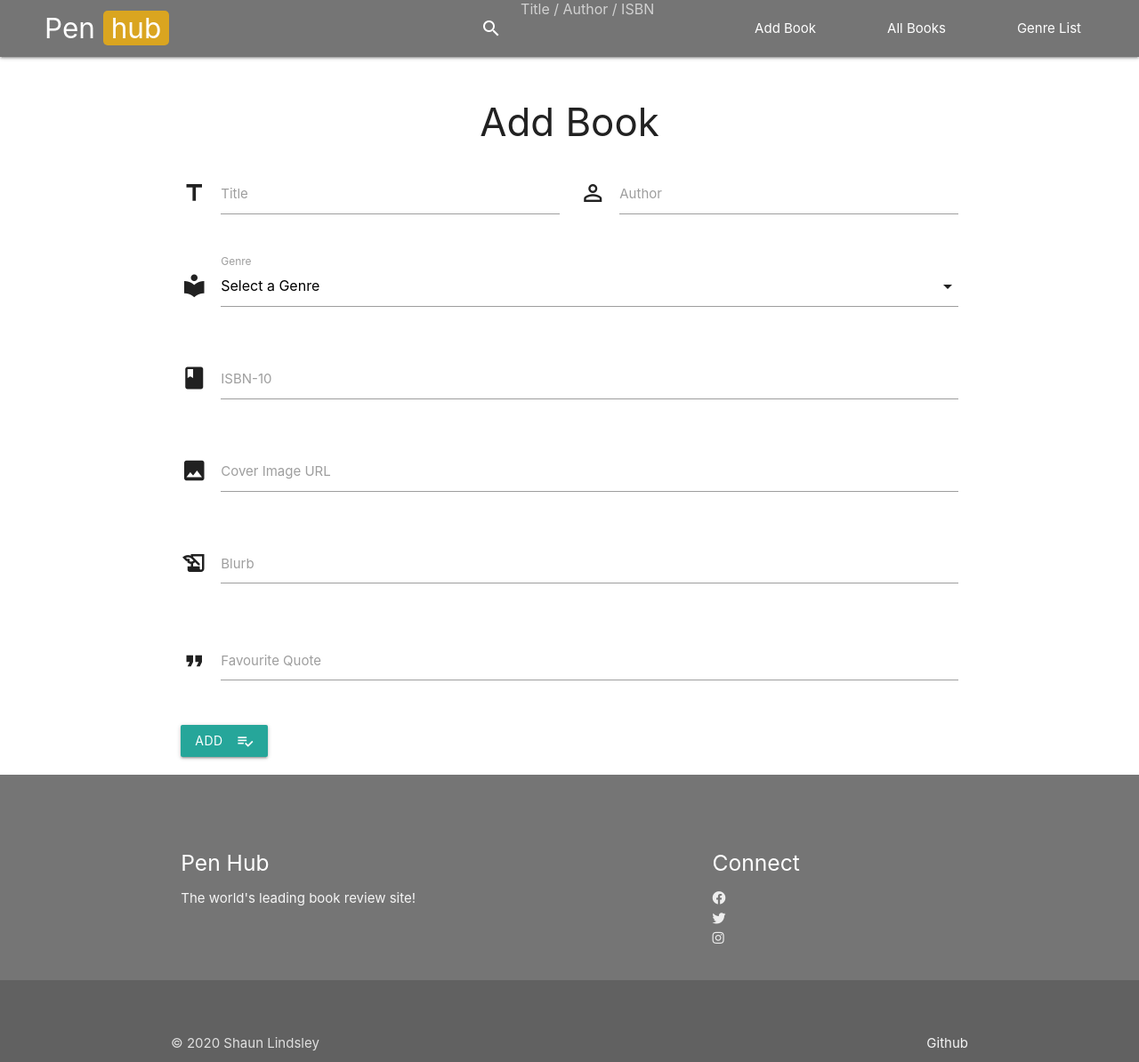
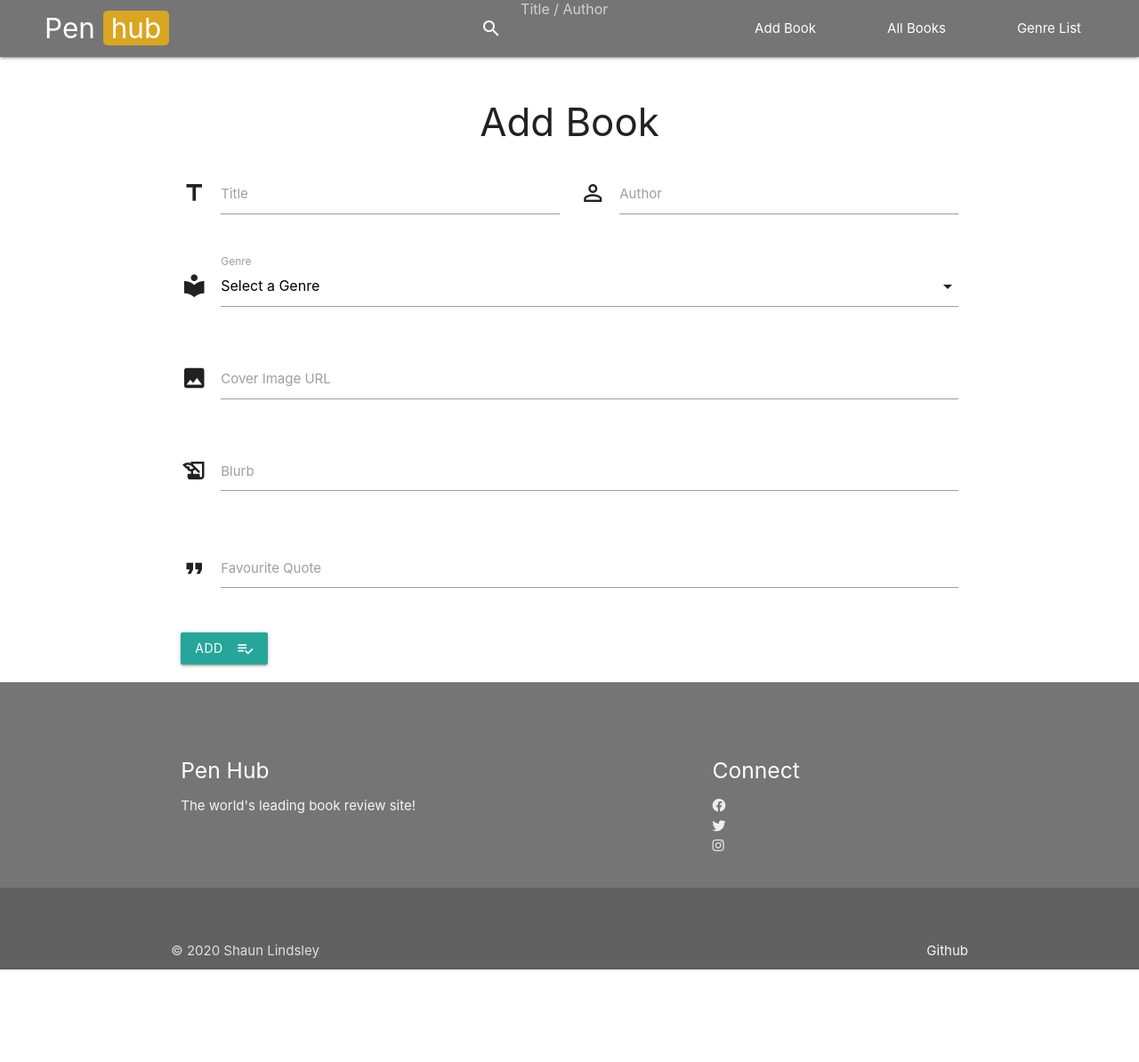
Before and after one commit to vdgvzr/milestone-project-3, a Flask app: page /add_book in a window 1280 px wide. Shown: the whole page at 89% size. After the commit the page ends 1090 px from the top, so only its background shows below. Run offline with Flask 2, Linux system fonts and the light colour scheme; data that the repository does not hold is empty; some libraries are stand-ins or nearby versions.

Commit message:
Removed book_isbn field from all documents as data is irrelevant for app purposes

```diff
--- a/templates/add-book.html
+++ b/templates/add-book.html
@@ -36,16 +36,6 @@
                     {% endfor %}
                     </select>
                     <label>Genre</label>
-                </div>
-            </div>
-
-            <div class="row">
-                <div class="input-field col s12">
-                    <i class="material-icons prefix">book</i>
-
-                    <input id="book_isbn" name="book_isbn" type="text" class="validate" required>
-
-                    <label for="icon_prefix">ISBN-10</label>
                 </div>
             </div>
 
--- a/templates/base.html
+++ b/templates/base.html
@@ -36,7 +36,7 @@
                     <li>
                         <form action="{{ url_for('search_books') }}">
                             <div class="input-field">
-                                <input id="search0" type="search" name="search" placeholder="Title / Author / ISBN" required>
+                                <input id="search0" type="search" name="search" placeholder="Title / Author" required>
                                 <label class="label-icon" for="search"><i class="material-icons">search</i></label>
                                 <i class="material-icons">close</i>
                             </div>
--- a/templates/book-review.html
+++ b/templates/book-review.html
@@ -17,8 +17,6 @@
         <p>{{book.genre_name}}</p>
 
         <p>{{book.book_blurb}}</p>
-
-        <h6>ISBN-10: {{book.book_isbn}}</h6>
 
         <p>Reader rating: {{average}}/5</p>
 
--- a/templates/index.html
+++ b/templates/index.html
@@ -45,7 +45,7 @@
                     <div class="nav-wrapper">
                         <form action="{{ url_for('search_books') }}">
                             <div class="input-field">
-                            <input id="search0" type="search" name="search" placeholder="Title / Author / ISBN" required>
+                            <input id="search0" type="search" name="search" placeholder="Title / Author" required>
                             <label class="label-icon" for="search"><i class="material-icons">search</i></label>
                             <i class="material-icons">close</i>
                             </div>
--- a/templates/search-results.html
+++ b/templates/search-results.html
@@ -10,9 +10,9 @@
         <div>
             <h4>404</h4>
 
-            <p>Book, author or ISBN not found</p>
+            <p>Book Title / Author not found</p>
 
-            <img src="{{ url_for('static', filename='assets/images/empty-book.png') }}" alt="Book, author or ISBN not found" class="responsive-img">
+            <img src="{{ url_for('static', filename='assets/images/empty-book.png') }}" alt="Book Title / Author not found" class="responsive-img">
 
             <br>
 
```
Also changed, not shown: templates/edit-book.html (+0 -10 lines).
